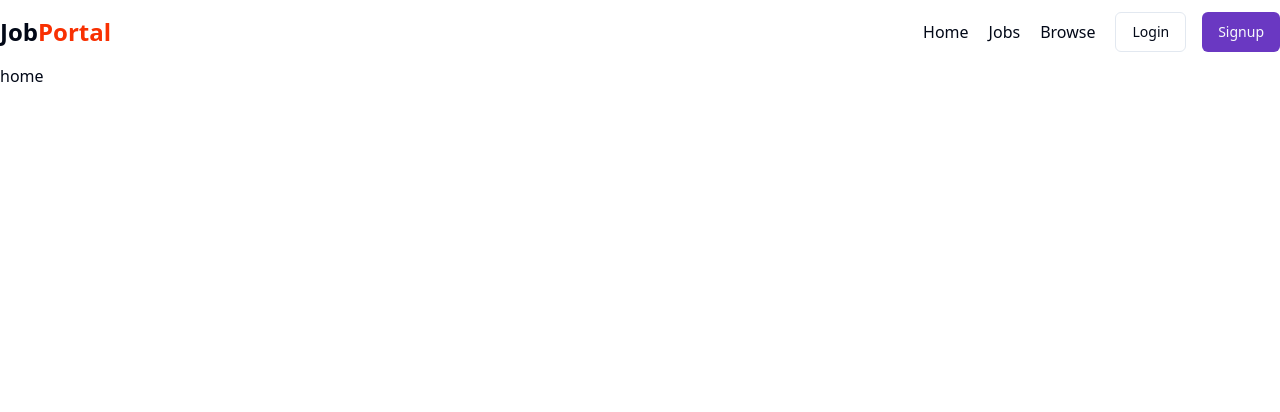
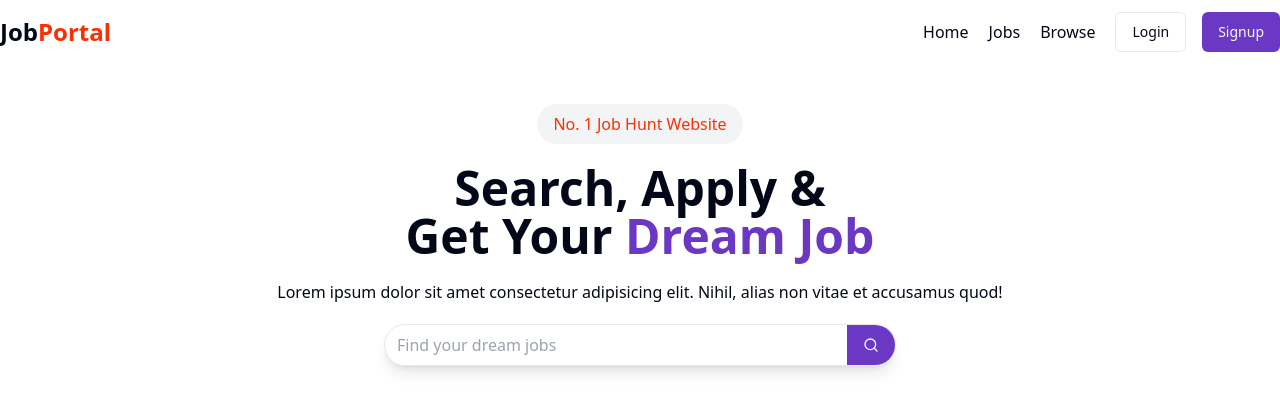
Before and after one commit to AniketJas/job-portal, a React (Vite) app in the folder client/: page / in a window 1280 px wide. Shown: the top 412 px of the page. Built offline with nearby package versions, Linux system fonts and the light colour scheme.

Commit message:
Added HeroSection to Homepage

```diff
--- /dev/null
+++ b/client/src/components/HeroSection.jsx
@@ -0,0 +1,27 @@
+import React from 'react'
+import { Button } from './ui/button'
+import { Search } from 'lucide-react'
+
+const HeroSection = () => {
+  return (
+    <div className='text-center'>
+      <div className='flex flex-col gap-5 my-10'>
+        <span className='mx-auto px-4 py-2 rounded-full bg-gray-100 text-[#f83002] font-medium'>No. 1 Job Hunt Website</span>
+        <h1 className='text-5xl font-bold'>Search, Apply & <br />Get Your <span className='text-[#6a38c2]'>Dream Job</span></h1>
+        <p>Lorem ipsum dolor sit amet consectetur adipisicing elit. Nihil, alias non vitae et accusamus quod!</p>
+
+        <div className='flex w-[40%] shadow-lg border border-gray-200 pl-3 rounded-full items-center gap-4 mx-auto'>
+          <input
+            type="text"
+            placeholder='Find your dream jobs'
+            className='outline-none border-none w-full' />
+          <Button className="rounded-r-full bg-[#6a38c2]">
+            <Search className='h-5 w-5' />
+          </Button>
+        </div>
+      </div>
+    </div>
+  )
+}
+
+export default HeroSection
--- a/client/src/components/Home.jsx
+++ b/client/src/components/Home.jsx
@@ -1,10 +1,14 @@
+import HeroSection from './HeroSection'
 import Navbar from './shared/Navbar'
 
 const Home = () => {
   return (
     <div>
       <Navbar />
-      home
+      <HeroSection />
+      {/* <CategoryCarousel />
+      <LatestJobs />
+      <Footer /> */}
     </div>
   )
 }
```
